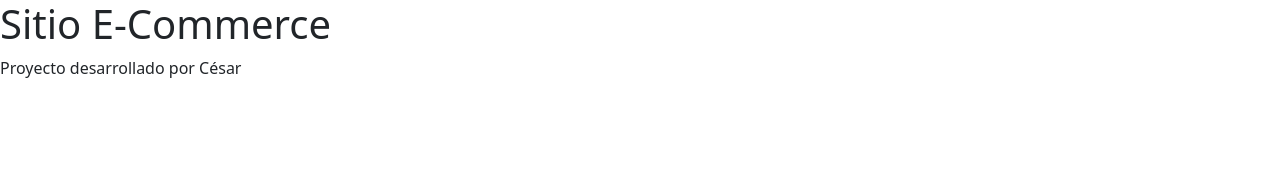
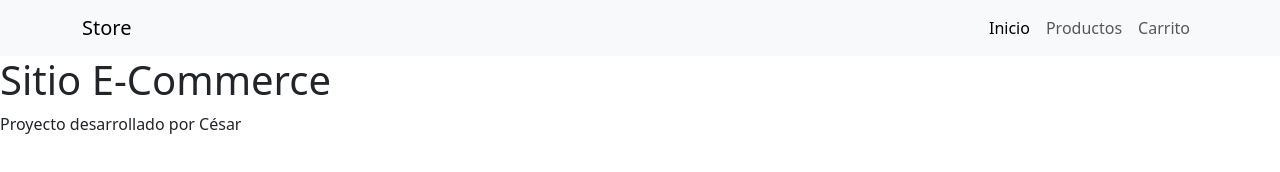
Before and after one commit to kotamk/m2-cierre-ecommerce, a plain HTML site: page index.html in a window 1280 px wide. Drawn offline with nearby package versions, Linux system fonts and the light colour scheme.

Commit message:
Se agrega Navbar al Proyecto y se edita el README.md

```diff
--- a/index.html
+++ b/index.html
@@ -1,20 +1,46 @@
 <!DOCTYPE html>
-<html lang="es"> <!--ls,dir o pwd sirven para ver las carpetas que hay dentro de mi directorio y la ruta
--->
+<html lang="es"> <!--ls,dir o pwd sirven para ver las carpetas que hay dentro de mi directorio y la ruta-->
+
 <head>
     <meta charset="UTF-8">
     <meta name="viewport" content="width=device-width, initial-scale=1.0">
     <title>Proyecto Final m2</title>
 
-    <link href="https://cdn.jsdelivr.net/npm/bootstrap@5.3.8/dist/css/bootstrap.min.css" rel="stylesheet" integrity="sha384-sRIl4kxILFvY47J16cr9ZwB07vP4J8+LH7qKQnuqkuIAvNWLzeN8tE5YBujZqJLB" crossorigin="anonymous">
+    <link href="https://cdn.jsdelivr.net/npm/bootstrap@5.3.8/dist/css/bootstrap.min.css" rel="stylesheet"
+        integrity="sha384-sRIl4kxILFvY47J16cr9ZwB07vP4J8+LH7qKQnuqkuIAvNWLzeN8tE5YBujZqJLB" crossorigin="anonymous">
 
-    <script defer src="https://cdn.jsdelivr.net/npm/bootstrap@5.3.8/dist/js/bootstrap.bundle.min.js" integrity="sha384-FKyoEForCGlyvwx9Hj09JcYn3nv7wiPVlz7YYwJrWVcXK/BmnVDxM+D2scQbITxI" crossorigin="anonymous"></script>
+    <script defer src="https://cdn.jsdelivr.net/npm/bootstrap@5.3.8/dist/js/bootstrap.bundle.min.js"
+        integrity="sha384-FKyoEForCGlyvwx9Hj09JcYn3nv7wiPVlz7YYwJrWVcXK/BmnVDxM+D2scQbITxI"
+        crossorigin="anonymous"></script>
 
     <link rel="stylesheet" href="/assets/css/style.css">
 
     <script defer src="/assets/js/script.js"></script>
 </head>
+
 <body>
+    <nav class="navbar navbar-expand-lg bg-body-tertiary">
+        <div class="container">
+            <a class="navbar-brand" href="#">Store</a>
+            <button class="navbar-toggler" type="button" data-bs-toggle="collapse" data-bs-target="#navbarNav"
+                aria-controls="navbarNav" aria-expanded="false" aria-label="Toggle navigation">
+                <span class="navbar-toggler-icon"></span>
+            </button>
+            <div class="collapse navbar-collapse" id="navbarNav">
+                <ul class="navbar-nav ms-auto">
+                    <li class="nav-item">
+                        <a class="nav-link active" aria-current="page" href="#">Inicio</a>
+                    </li>
+                    <li class="nav-item">
+                        <a class="nav-link" href="#">Productos</a>
+                    </li>
+                    <li class="nav-item">
+                        <a class="nav-link" href="#">Carrito</a>
+                    </li>
+                </ul>
+            </div>
+        </div>
+    </nav>
     <header>
         <h1>Sitio E-Commerce</h1>
     </header>
@@ -25,4 +51,5 @@
         <p>Proyecto desarrollado por César</p>
     </footer>
 </body>
+
 </html>
```
Also changed, not shown: 1 other file.
